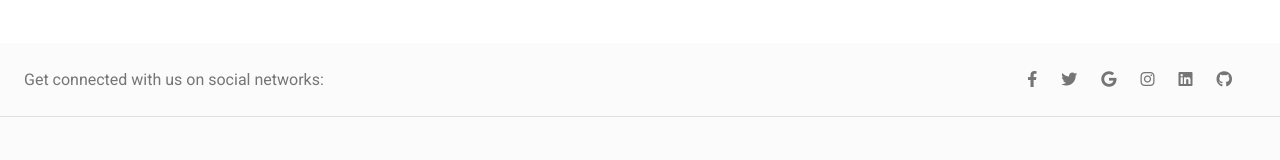
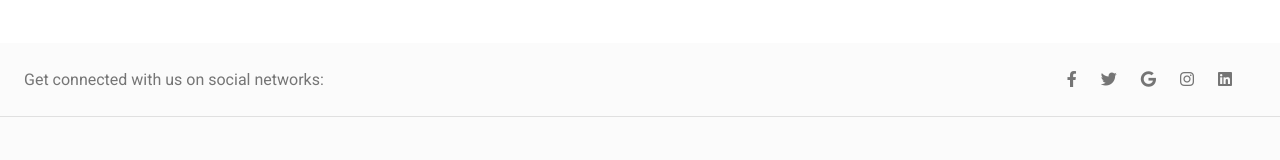
Before and after one commit to edwardoboh/beverly-estate, a React (Create React App) app: page / in a window 1280 px wide. Shown: the part 3493-3653 px from the top of the page. Built offline with nearby package versions, Linux system fonts and the light colour scheme; a web font is replaced by a local one.

Commit message:
footer edit

```diff
--- a/src/pages/Footer.js
+++ b/src/pages/Footer.js
@@ -30,9 +30,7 @@ function Footer() {
             <i className='fab fa-linkedin'></i>
           </a>
 
-          <a href='#!' className='me-4 text-reset'>
-            <i className='fab fa-github'></i>
-          </a>
+
         </div>
       </section>
 
```
